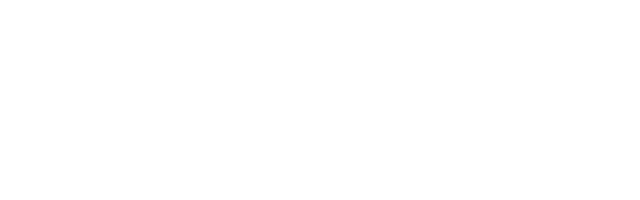
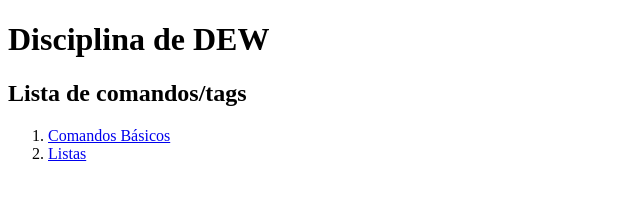
Before and after one commit to diogo1510/dew2026, a plain HTML site: page index.html in a window 1280 px wide. Shown: the whole page, without its empty margins (0-640 px from the left). Drawn offline with Linux system fonts and the light colour scheme.

Commit message:
alteração 2

```diff
--- a/index.html
+++ b/index.html
@@ -6,5 +6,11 @@
     <title>Página Inicial</title> <!--define o título da página que será exibido na janela/aba no navegador-->
 </head>
 <body> <!--Inicia  corpo da página, aqui aparece o resultado da minha página-->
+    <h1>Disciplina de DEW</h1>
+    <h2>Lista de comandos/tags</h2>
+    <ol>
+       <li><a href="#">Comandos Básicos</a></li>
+       <li><a href="#">Listas</a></li>
+    </ol>
 </body>
 </html>
```
